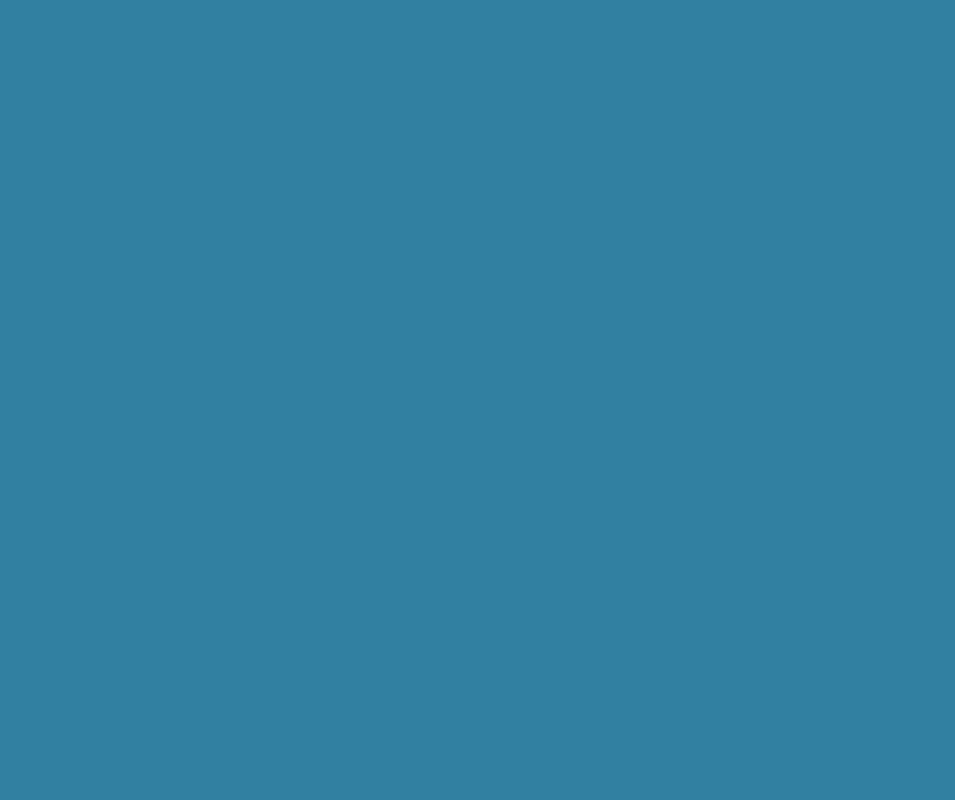
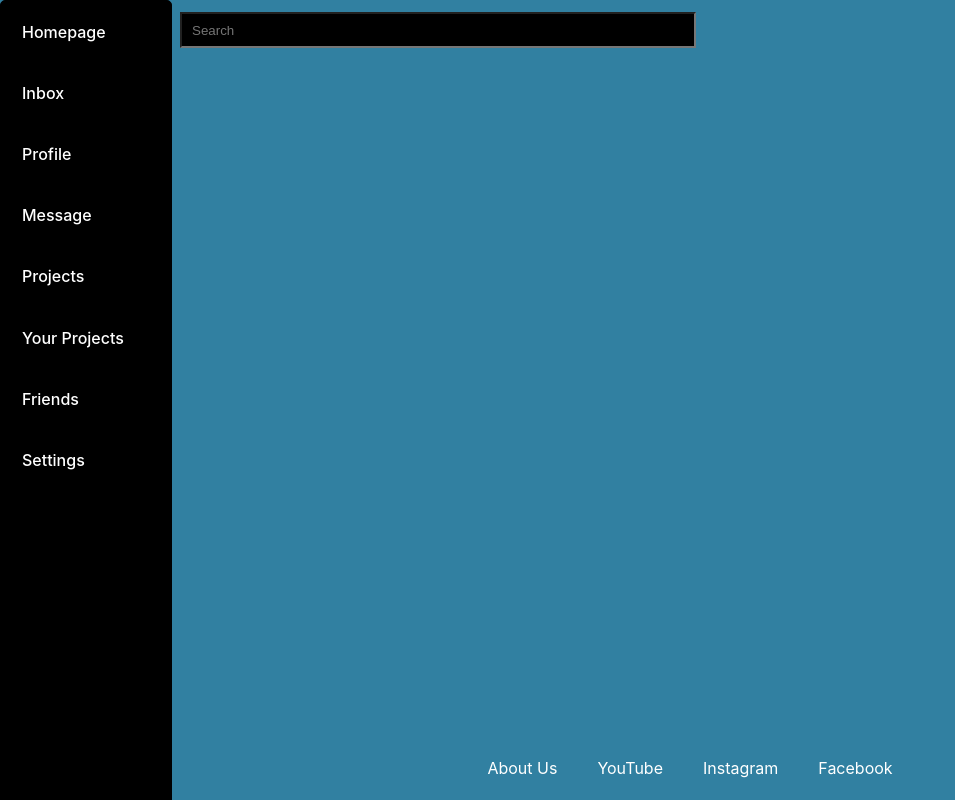
Before and after one commit to Oasis-NEU/s24-group22, a React (Vite) app in the folder my-app/: page /dashboard in a window 1280 px wide. Before the commit this address had no page. Shown: the whole page, without its empty margins (0-955 px from the left). Built offline with nearby package versions, Linux system fonts and the light colour scheme.

Commit message:
adding sam dashboard code

```diff
--- /dev/null
+++ b/my-app/src/Login/dashboard.tsx
@@ -0,0 +1,98 @@
+import React, { useState } from 'react';
+
+function Dashboard() {
+    const [searchValue, setSearchValue] = useState('');
+
+    const buttonStyle = {
+        backgroundColor: 'black',
+        color: 'white',
+        marginBottom: '20px',
+        textAlign: 'left',
+        paddingLeft: '10px'
+    };
+
+    const containerStyle = {
+        backgroundColor: 'black',
+        border: '1px solid black',
+        padding: '10px',
+        borderRadius: '5px',
+        width: '150px',
+        height: '100vh',
+        position: 'fixed',
+        top: 0,
+        bottom: 0,
+        left: 0,
+        display: 'flex',
+        flexDirection: 'column',
+        alignItems: 'flex-start'
+    };
+
+    const searchButtonContainerStyle = {
+        position: 'fixed',
+        top: '5%',
+        left: '180px',
+        transform: 'translateY(-50%)',
+        display: 'flex',
+        flexDirection: 'column',
+        justifyContent: 'space-between',
+        alignItems: 'flex-start'
+    };
+
+    const searchInputStyle = {
+        ...buttonStyle,
+        width: '500px', // Adjusted width of the search input
+        height: '30px' // Adjusted height of the search input
+    };
+
+    const handleSearchInputChange = (event) => {
+        setSearchValue(event.target.value);
+    };
+
+    const footerStyle = {
+        position: 'fixed',
+        bottom: '20px',
+        left: 'calc(50% + 50px)',
+        transform: 'translateX(-50%)',
+        textAlign: 'center',
+        color: 'white',
+        display: 'flex',
+        justifyContent: 'center'
+    };
+
+    const linkStyle = {
+        margin: '0 20px', // Adjust margin to the left and right
+        cursor: 'pointer'
+    };
+
+    return (
+        <div>
+            <div style={containerStyle}>
+                <button style={buttonStyle}>Homepage</button>
+                <div><button style={buttonStyle}>Inbox</button></div>
+                <div><button style={buttonStyle}>Profile</button></div>
+                <div><button style={buttonStyle}>Message</button></div>
+                <div><button style={buttonStyle}>Projects</button></div>
+                <div><button style={buttonStyle}>Your Projects</button></div>
+                <div><button style={buttonStyle}>Friends</button></div>
+                <div><button style={buttonStyle}>Settings</button></div>
+            </div>
+            <div style={searchButtonContainerStyle}>
+                <input
+                    type="text"
+                    style={searchInputStyle}
+                    placeholder="Search"
+                    value={searchValue}
+                    onChange={handleSearchInputChange}
+                />
+            </div>
+            <div style={footerStyle}>
+                <p style={linkStyle}>About Us</p>
+                <p style={linkStyle}>YouTube</p>
+                <p style={linkStyle}>Instagram</p>
+                <p style={linkStyle}>Facebook</p>
+            </div>
+        </div>
+    );
+}
+
+export default Dashboard;
--- a/my-app/src/Redirect.tsx
+++ b/my-app/src/Redirect.tsx
@@ -3,6 +3,7 @@ import App from './App'
 import Homepage from './Homepage'
 import ProfilePage from './ProfilePage'
 import Login from './Login/login'
+import Dashboard from './Login/dashboard'
 
 export default function Redirect() {
     return <div>
@@ -12,6 +13,7 @@ export default function Redirect() {
             <Route path="/home" element={<Homepage />}></Route>
             <Route path="/people" element={<App/>}></Route>
             <Route path="/profile" element={<ProfilePage/>}></Route>
+            <Route path="/dashboard" element={<Dashboard/>}></Route>
         </Routes>
     </BrowserRouter>
     </div>
```
